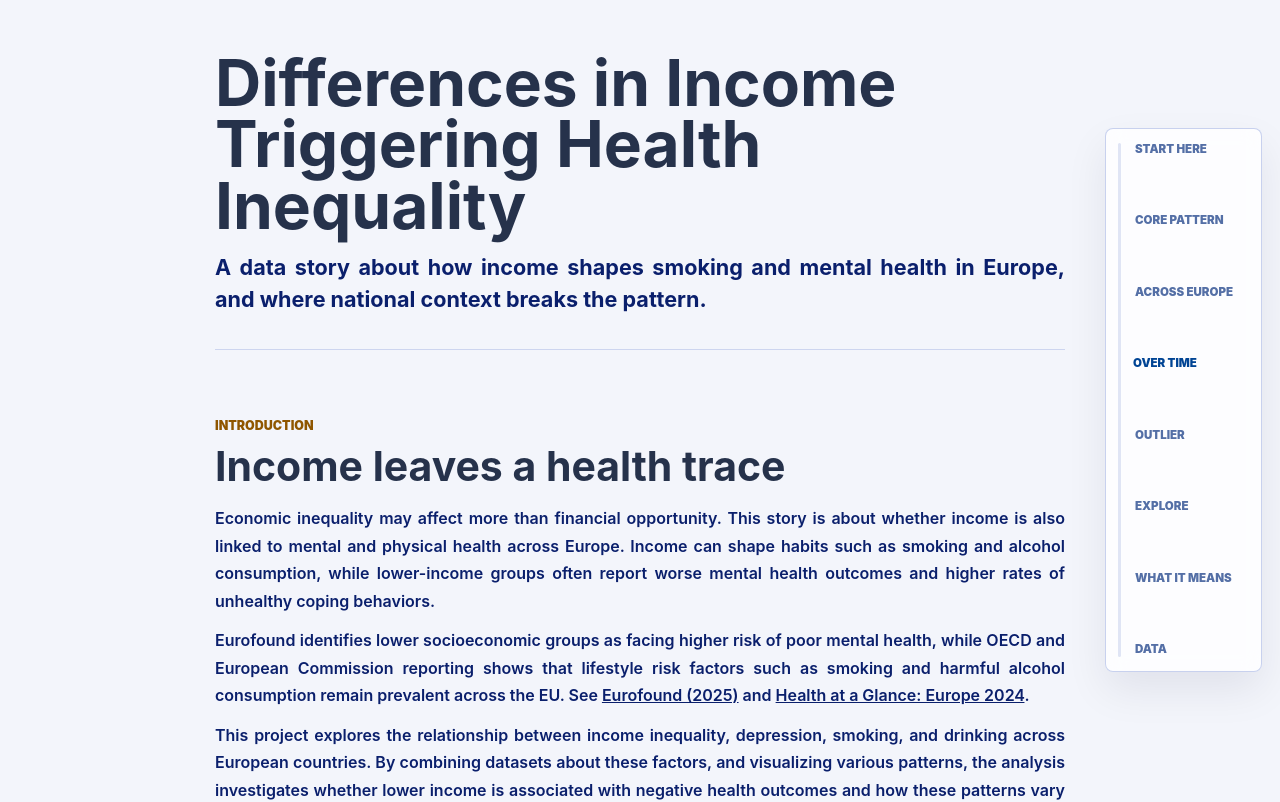
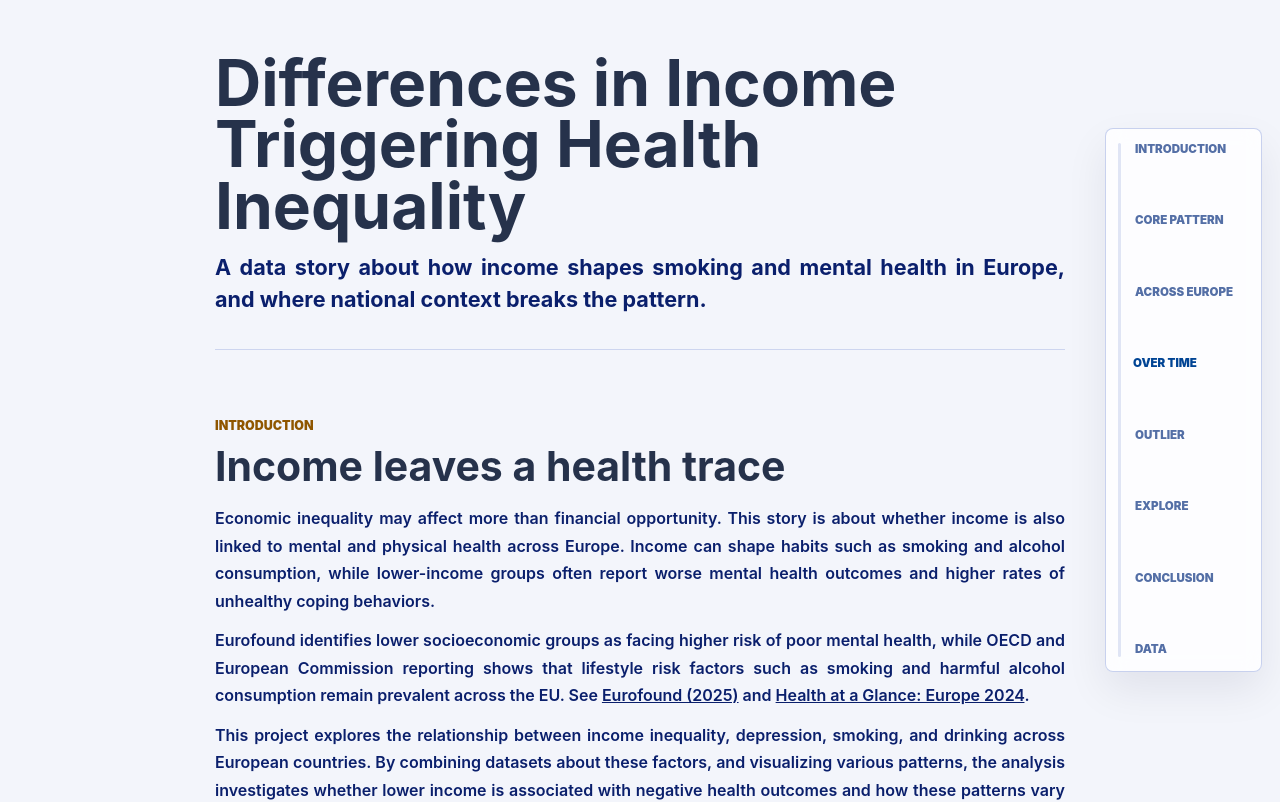
Before and after one commit to DanielMajzik/danielmajzik.github.io, a React (Vite) app: page / in a window 1280 px wide. Shown: the top 802 px of the page. Built offline with nearby package versions, Linux system fonts and the light colour scheme.

Commit message:
changed subtitles

```diff
--- a/src/App.tsx
+++ b/src/App.tsx
@@ -25,13 +25,13 @@ import { TimeEvolutionSection } from './sections/TimeEvolutionSection'
 import { TooltipOverlay } from './sections/TooltipOverlay'
 
 const progressSections = [
-  { id: 'hook', label: 'Start Here' },
+  { id: 'hook', label: 'Introduction' },
   { id: 'main-finding', label: 'Core Pattern' },
   { id: 'geographic-pattern', label: 'Across Europe' },
   { id: 'time-evolution', label: 'Over Time' },
   { id: 'country-exception', label: 'Outlier' },
   { id: 'exploration', label: 'Explore' },
-  { id: 'reflection', label: 'What It Means' },
+  { id: 'reflection', label: 'Conclusion' },
   { id: 'dataset', label: 'Data' },
 ]
 
--- a/src/sections/ReflectionSection.tsx
+++ b/src/sections/ReflectionSection.tsx
@@ -12,7 +12,7 @@ export function ReflectionSection() {
     <section className="narrative-section reflection-section" id="reflection">
       <SectionHeader
         copy="The analysis shows a clear income gradient for depressive symptoms and daily smoking, but heavy episodic drinking moves in the opposite direction. Income helps reveal unequal outcomes, while geography and national context explain why the pattern is not uniform."
-        kicker="What It Means"
+        kicker="Conclusion"
         title="Income is a clue, not the cause"
       />
 
```
